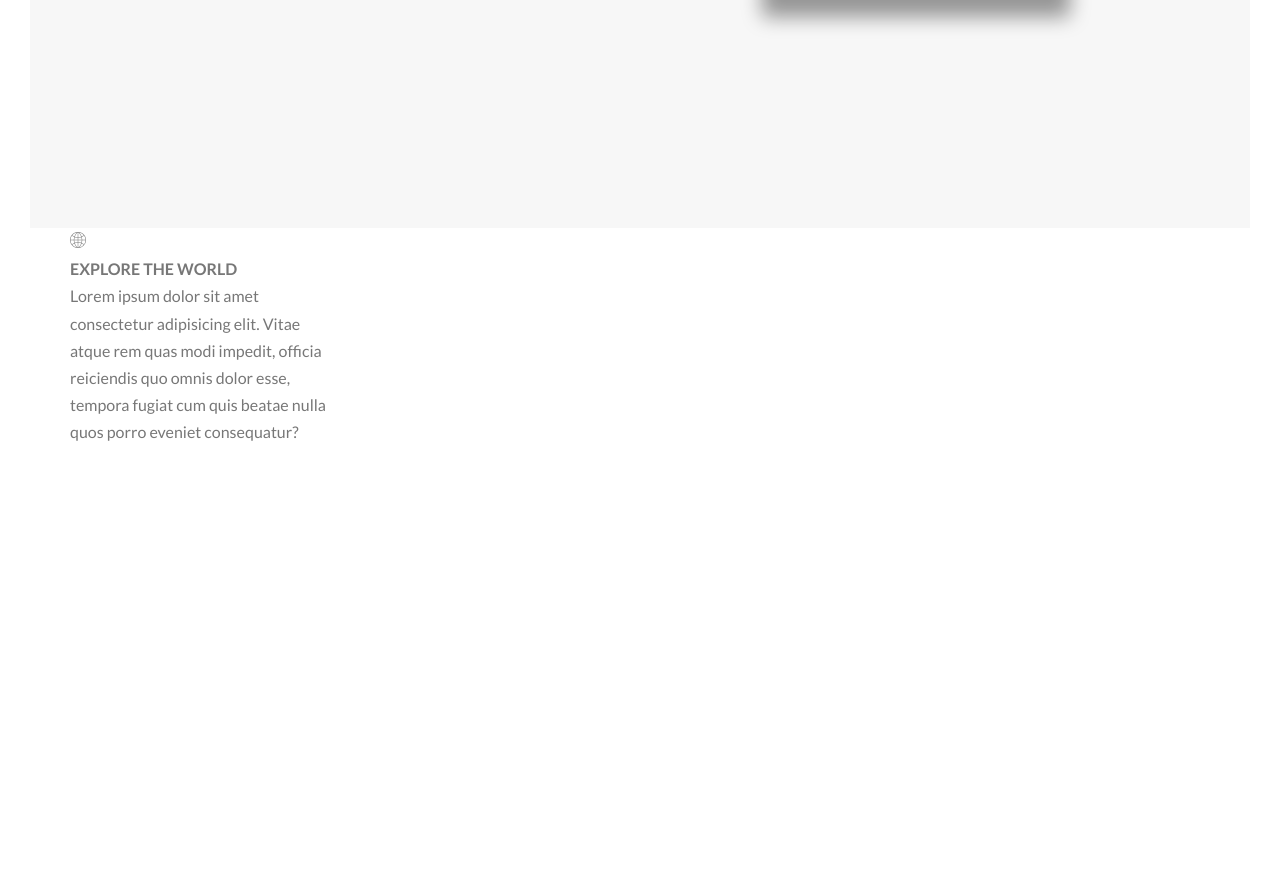
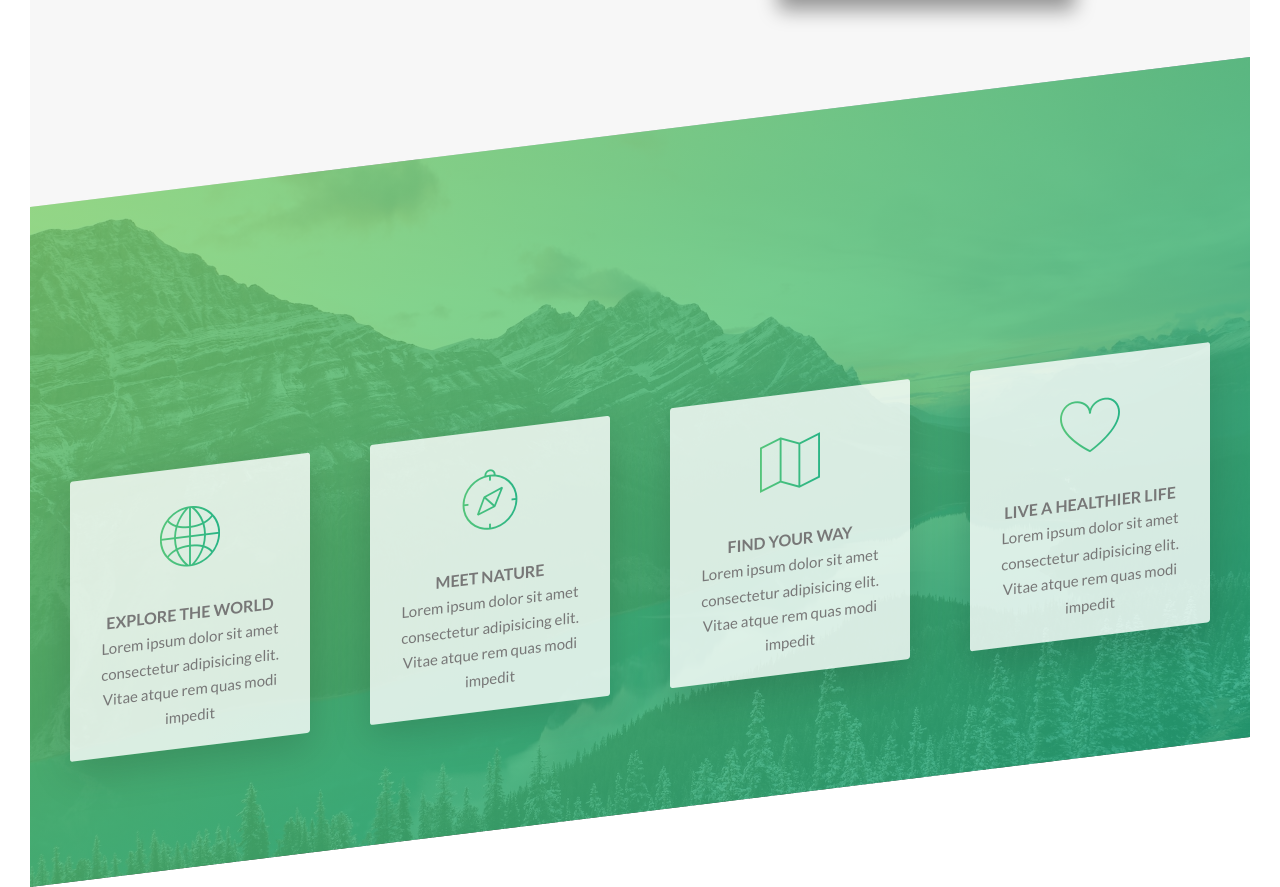
Before and after one commit to rafaelflorespereira/csssass, a website: page starter/index.html in a window 1280 px wide. Shown: the part 1288-2175 px from the top of the page. Before the commit the page ends 1764 px from the top, so only its background shows below. Drawn offline with Linux system fonts and the light colour scheme.

Commit message:
Created Features Design, it stills need twiking

```diff
--- a/starter/index.html
+++ b/starter/index.html
@@ -67,24 +67,43 @@
             </div>
             </section>
 
-            <section class="features">
-
+            <section class="section-features">
                 <div class="row">
                     <div class="col-1-of-4">
                         <div class="feature-box">
                             <i class="feature-box__icon icon-basic-world"></i>
                             <h3 class="tertiary-heading">Explore the World</h3>
-                            <p class="feature-box__text"> Lorem ipsum dolor sit amet consectetur adipisicing elit. Vitae atque rem quas modi impedit, officia reiciendis quo omnis dolor esse, tempora fugiat cum quis beatae nulla quos porro eveniet consequatur? </p>
+                            <p class="feature-box__text">
+                                Lorem ipsum dolor sit amet consectetur adipisicing elit. Vitae atque rem quas modi impedit
+                            </p>
                         </div>
                     </div>
                     <div class="col-1-of-4">
-                        <div class="feature-box"></div>
+                        <div class="feature-box">
+                            <i class="feature-box__icon icon-basic-compass"></i>
+                            <h3 class="tertiary-heading">Meet Nature</h3>
+                            <p class="feature-box__text">
+                                Lorem ipsum dolor sit amet consectetur adipisicing elit. Vitae atque rem quas modi impedit
+                            </p>
+                        </div>
                     </div>
                     <div class="col-1-of-4">
-                        <div class="feature-box"></div>
+                        <div class="feature-box">
+                            <i class="feature-box__icon icon-basic-map"></i>
+                            <h3 class="tertiary-heading">Find your way</h3>
+                            <p class="feature-box__text">
+                                Lorem ipsum dolor sit amet consectetur adipisicing elit. Vitae atque rem quas modi impedit
+                            </p>
+                        </div>
                     </div>
                     <div class="col-1-of-4">
-                        <div class="feature-box"></div>
+                        <div class="feature-box">
+                            <i class="feature-box__icon icon-basic-heart"></i>
+                            <h3 class="tertiary-heading">Live a healthier life</h3>
+                            <p class="feature-box__text">
+                                Lorem ipsum dolor sit amet consectetur adipisicing elit. Vitae atque rem quas modi impedit
+                            </p>
+                        </div>
                     </div>
                 </div>
             </section>
--- a/starter/sass/abstracts/_variables.scss
+++ b/starter/sass/abstracts/_variables.scss
@@ -10,6 +10,6 @@ $color-black: #000;
 //GRID
 $grid-width: 114rem;
 $gutter-vertical: 8rem;
-$gutter-horizontal: 2rem;
+$gutter-horizontal: 6rem;
 
 $default-font-size: 1.6rem;
--- a/starter/sass/base/_typography.scss
+++ b/starter/sass/base/_typography.scss
@@ -24,7 +24,7 @@ body {
     display: block;
     font-size: 2rem;
     font-weight: 600;
-    letter-spacing: 1.7rem;
+    letter-spacing: 1.5rem;
     animation: moveInRight 1s ease-out;
     margin-bottom: 6rem;
   }
@@ -54,11 +54,12 @@ body {
 
 .tertiary-heading {
   font-size: $default-font-size;
-  font-weight: 700;
+  font-weight: 600;
   text-transform: uppercase;
 }
 
 .paragraph {
+  text-align: center;
   font-size: $default-font-size;
 
   &:not(:last-child) {
--- a/starter/sass/components/_composition.scss
+++ b/starter/sass/components/_composition.scss
@@ -8,20 +8,19 @@
     width: 55%;
     transition: all 0.4s;
     outline-offset: 2rem;
+    z-index: 2;
     &--p1 {
       top: -2rem;
       left: 0;
-      z-index: 1;
+      z-index: 3;
     }
     &--p2 {
       top: 2rem;
       right: 0;
-      z-index: 2;
     }
     &--p3 {
       top: 10rem;
       left: 20%;
-      z-index: 3;
     }
     &:hover {
       outline: 1.5rem solid $color-primary;
--- a/starter/sass/components/_feature-box.scss
+++ b/starter/sass/components/_feature-box.scss
@@ -0,0 +1,27 @@
+.feature-box {
+  text-align: center;
+  background-color: rgba($color-white, 0.8);
+  position: relative;
+  top: 10vh;
+  font-size: 1.5rem;
+  padding: 2.5rem;
+  border-radius: 3px;
+  box-shadow: 0 1.4rem 4rem rgba($color-black, 0.15);
+  transition: all 0.4s;
+  max-height: 28rem;
+  &__icon {
+    font-size: 6rem;
+    margin-bottom: 0.5rem;
+    display: inline-block;
+    background-image: linear-gradient(
+      to right,
+      $color-primary-light,
+      $color-primary-dark
+    );
+    color: transparent;
+    -webkit-background-clip: text;
+  }
+  &:hover {
+    transform: translateY(-1.4rem) scale(1.02);
+  }
+}
--- a/starter/sass/layouts/_header.scss
+++ b/starter/sass/layouts/_header.scss
@@ -2,7 +2,7 @@
   height: 95vh;
   background-image: linear-gradient(
       to right bottom,
-      rgba($color-primary-light, 0.8),
+      rgba($color-primary, 0.8),
       rgba($color-primary-dark, 0.8)
     ),
     url(../img/hero.jpg);
--- a/starter/sass/main.scss
+++ b/starter/sass/main.scss
@@ -10,6 +10,7 @@
 
 @import "./components/button";
 @import "./components/composition";
+@import "./components/feature-box";
 
 @import "./layouts/header";
 @import "./layouts/grid";
--- a/starter/sass/pages/_home.scss
+++ b/starter/sass/pages/_home.scss
@@ -3,3 +3,17 @@
   padding: 25rem 0;
   margin-top: -25vh;
 }
+
+.section-features {
+  position: relative;
+  top: -12vh;
+  padding: 20rem 0rem;
+  background-size: cover;
+  background-image: linear-gradient(
+      to right bottom,
+      rgba($color-primary, 0.8),
+      rgba($color-primary-dark, 0.8)
+    ),
+    url(../img/nat-4.jpg);
+  transform: skewY(-7deg);
+}
```
Also changed, not shown: starter/css/style.css.
